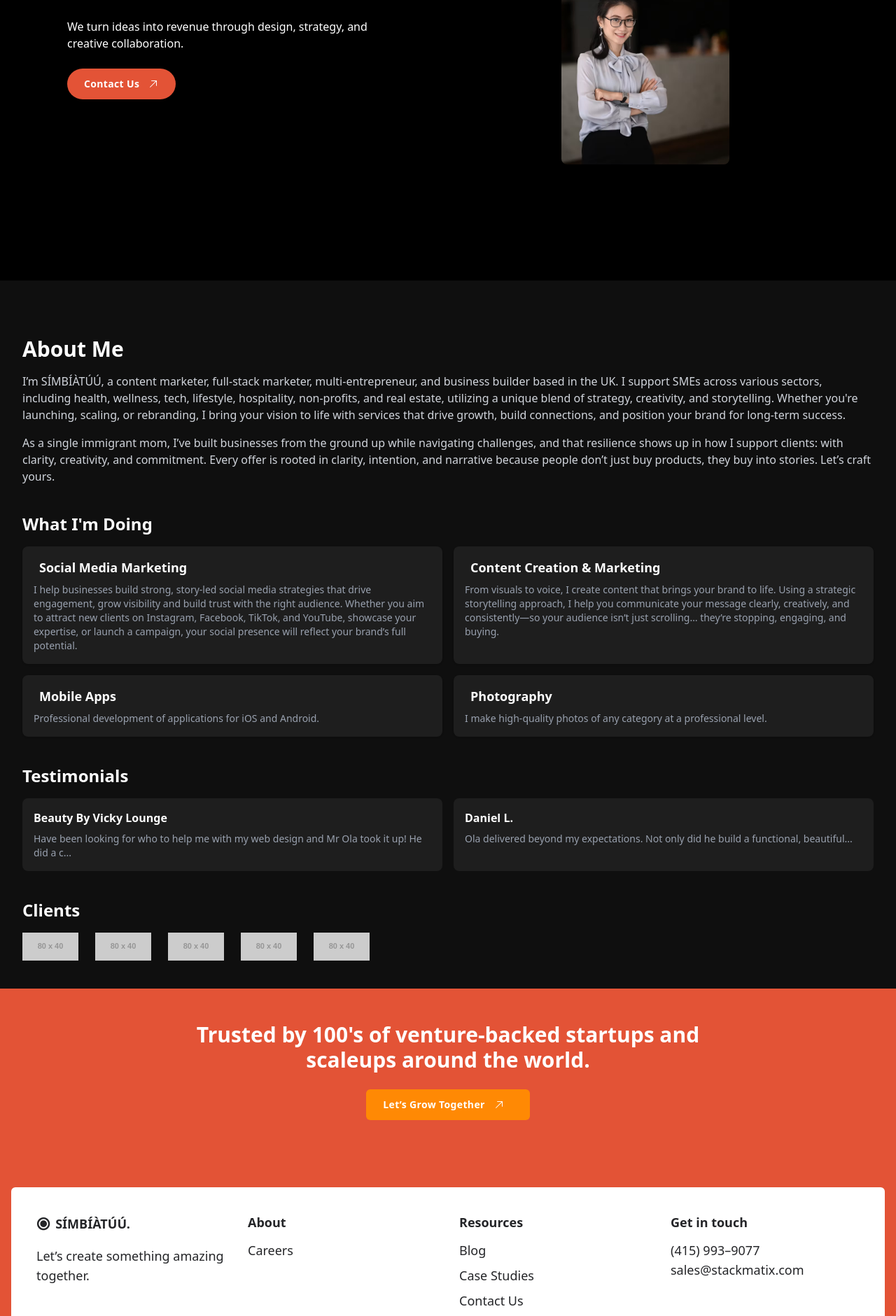
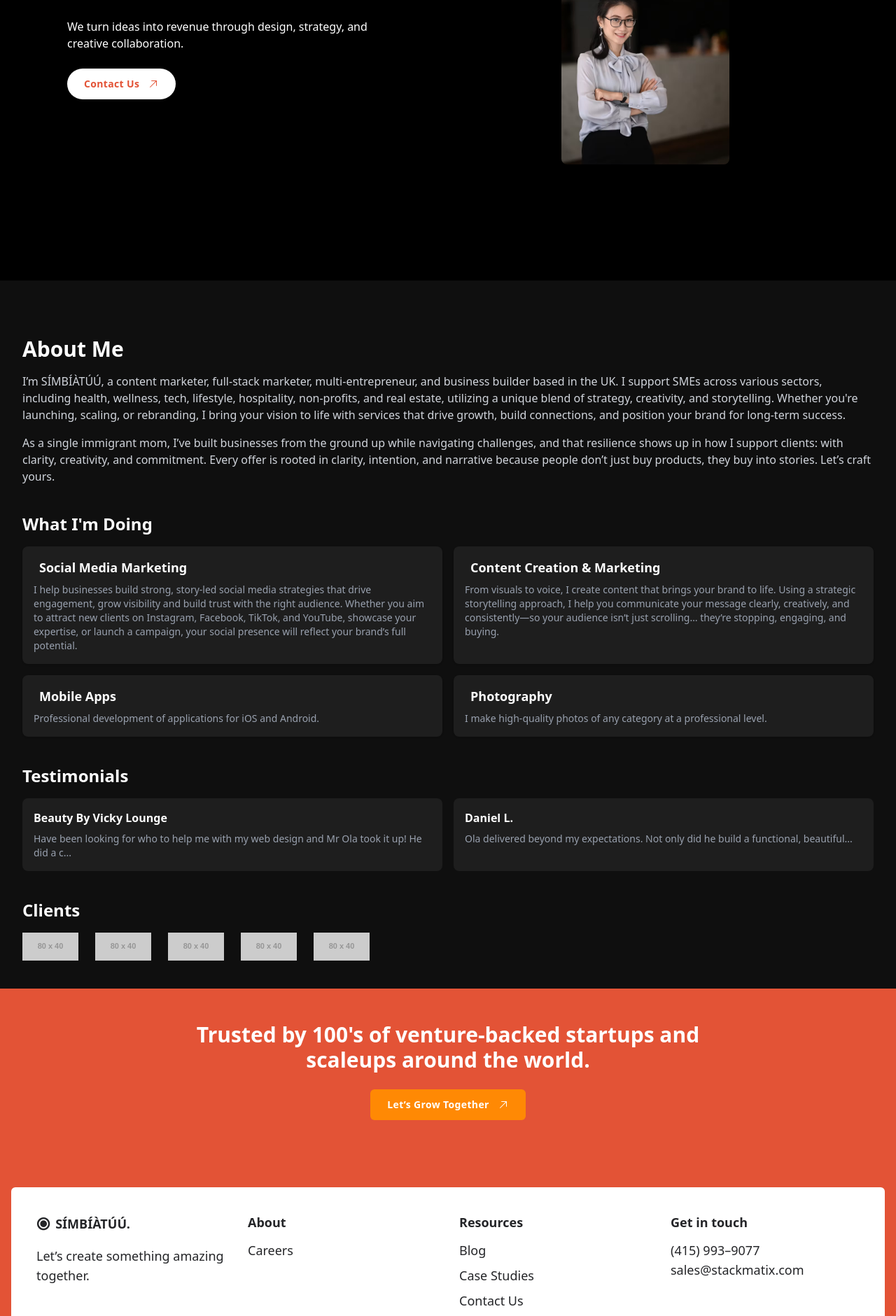
Before and after one commit to oluekundayo/simbiatuu, an Angular app: page /about in a window 1280 px wide. Shown: the part 399-2280 px from the top of the page at 70% size. Built offline with nearby package versions, Linux system fonts and the light colour scheme.

Commit message:
fixed changes

```diff
--- a/src/app/page/about/about.component.html
+++ b/src/app/page/about/about.component.html
@@ -22,11 +22,13 @@
           class="flex flex-col sm:flex-row justify-center md:justify-start gap-4"
         >
           <button
-            class="group relative inline-flex items-center gap-3 px-6 py-3 rounded-full bg-[#e35336] text-white transition-all hover:bg-[#e35336a0]"
+            class="custom-button group relative inline-flex items-center justify-between gap-3 px-6 py-3 rounded-full bg-white text-[#e35336] backdrop-blur transition-all hover:bg-[#e35336a0]"
           >
-            <span class="text-sm font-semibold tracking-wide">Contact Us</span>
+            <span class="text-sm font-semibold tracking-wide button-text-3"
+              >Contact Us</span
+            >
             <span
-              class="transition-transform duration-300 ease-in-out group-hover:translate-x-1"
+              class="transition-transform duration-300 ease-in-out group-hover:rotate-45 group-hover:translate-x-1 button-text-3"
             >
               <svg
                 xmlns="http://www.w3.org/2000/svg"
@@ -38,6 +40,7 @@
                 />
               </svg>
             </span>
+            <div class="button-overlay"></div>
           </button>
         </div>
       </div>
--- a/src/styles.css
+++ b/src/styles.css
@@ -1,2 +1,34 @@
 /* You can add global styles to this file, and also import other style files */
 @import "tailwindcss";
+
+.custom-button {
+  position: relative;
+  overflow: hidden;
+  z-index: 2;
+  text-transform: none;
+}
+
+.custom-button span {
+  z-index: 2;
+}
+
+.button-overlay {
+  background-color: #242528;
+  border: 1px #000;
+  border-radius: 100%;
+  width: 125%;
+  height: 400%;
+  position: absolute;
+  z-index: 1;
+  inset: auto auto -400% -12.5%;
+  transform: translate3d(0px, -125%, 0px) scale3d(1, 1, 1) rotateX(0deg)
+    rotateY(0deg) rotateZ(0deg) skew(0deg, 0deg);
+  transform-style: preserve-3d;
+  transition: transform 0.4s ease;
+  pointer-events: none;
+}
+
+.custom-button:hover .button-overlay {
+  transform: translate3d(0px, -50%, 0px) scale3d(1, 1, 1) rotateX(0deg)
+    rotateY(0deg) rotateZ(0deg) skew(0deg, 0deg);
+}
```
